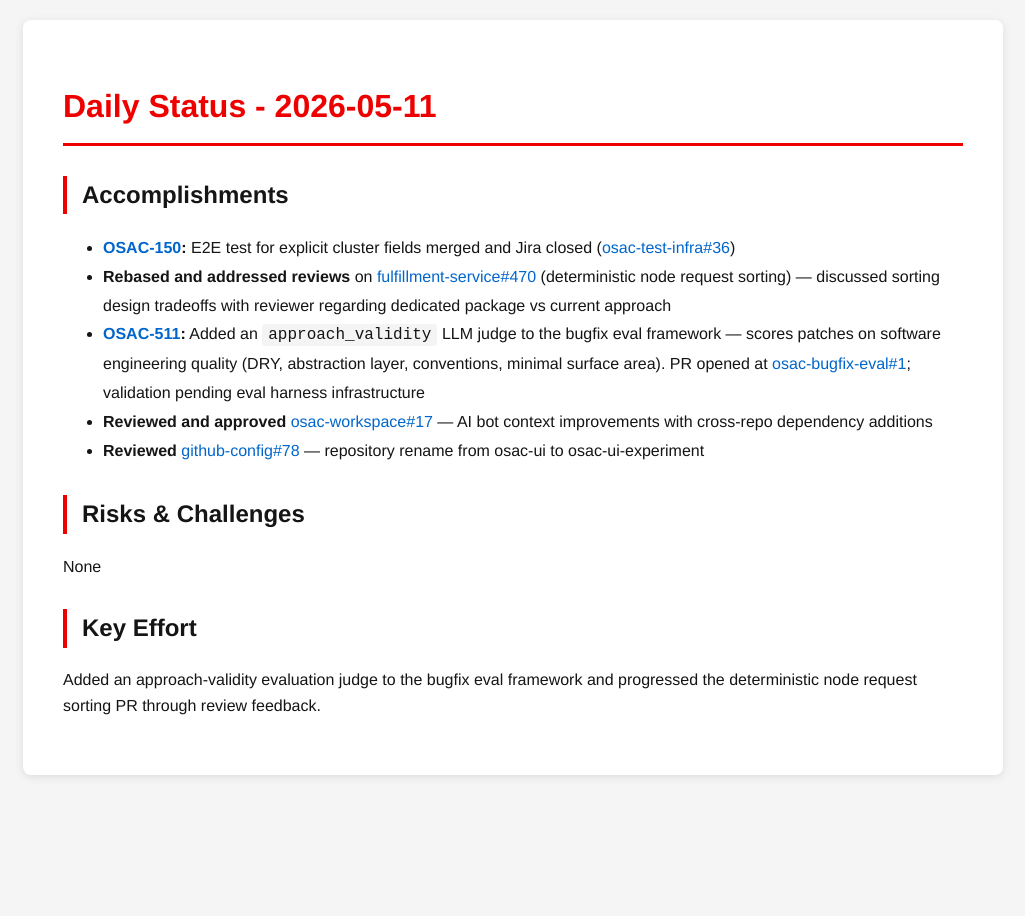
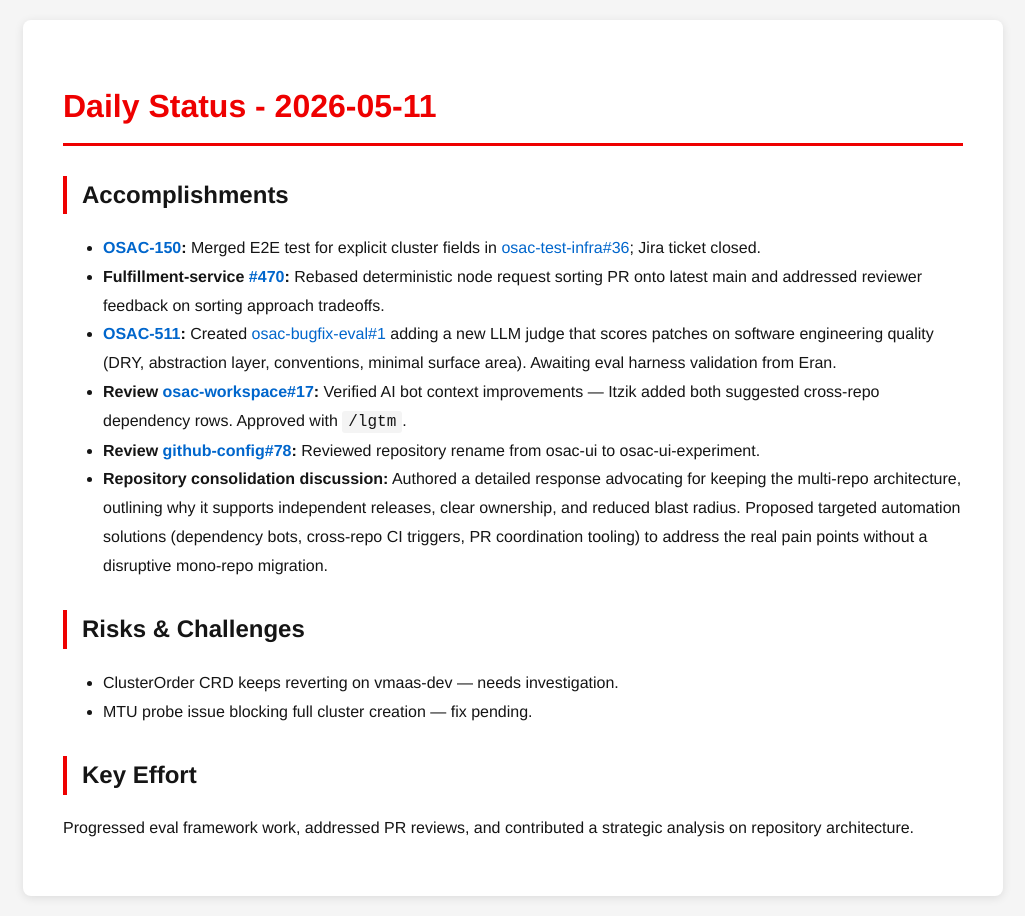
Before and after one commit to tzvatot/daily-status, a Jekyll site: the page built from 2026-05-11.md, in a window 1280 px wide. Shown: the whole page, without its empty margins (127-1152 px from the left). Built offline with Jekyll 4.4.1, drawn with Linux system fonts in a browser that asks for light colours.

Commit message:
Daily status update - 2026-05-11

```diff
--- a/2026-05-11.md
+++ b/2026-05-11.md
@@ -7,14 +7,16 @@ date: 2026-05-11
 # Daily Status - 2026-05-11
 
 ## Accomplishments
-- **[OSAC-150](https://redhat.atlassian.net/browse/OSAC-150):** E2E test for explicit cluster fields merged and Jira closed ([osac-test-infra#36](https://github.com/osac-project/osac-test-infra/pull/36))
-- **Rebased and addressed reviews** on [fulfillment-service#470](https://github.com/osac-project/fulfillment-service/pull/470) (deterministic node request sorting) — discussed sorting design tradeoffs with reviewer regarding dedicated package vs current approach
-- **[OSAC-511](https://redhat.atlassian.net/browse/OSAC-511):** Added an `approach_validity` LLM judge to the bugfix eval framework — scores patches on software engineering quality (DRY, abstraction layer, conventions, minimal surface area). PR opened at [osac-bugfix-eval#1](https://github.com/eranco74/osac-bugfix-eval/pull/1); validation pending eval harness infrastructure
-- **Reviewed and approved** [osac-workspace#17](https://github.com/osac-project/osac-workspace/pull/17) — AI bot context improvements with cross-repo dependency additions
-- **Reviewed** [github-config#78](https://github.com/osac-project/github-config/pull/78) — repository rename from osac-ui to osac-ui-experiment
+- **[OSAC-150](https://redhat.atlassian.net/browse/OSAC-150):** Merged E2E test for explicit cluster fields in [osac-test-infra#36](https://github.com/osac-project/osac-test-infra/pull/36); Jira ticket closed.
+- **Fulfillment-service [#470](https://github.com/osac-project/fulfillment-service/pull/470):** Rebased deterministic node request sorting PR onto latest main and addressed reviewer feedback on sorting approach tradeoffs.
+- **[OSAC-511](https://redhat.atlassian.net/browse/OSAC-511):** Created [osac-bugfix-eval#1](https://github.com/eranco74/osac-bugfix-eval/pull/1) adding a new LLM judge that scores patches on software engineering quality (DRY, abstraction layer, conventions, minimal surface area). Awaiting eval harness validation from Eran.
+- **Review [osac-workspace#17](https://github.com/osac-project/osac-workspace/pull/17):** Verified AI bot context improvements — Itzik added both suggested cross-repo dependency rows. Approved with `/lgtm`.
+- **Review [github-config#78](https://github.com/osac-project/github-config/pull/78):** Reviewed repository rename from osac-ui to osac-ui-experiment.
+- **Repository consolidation discussion:** Authored a detailed response advocating for keeping the multi-repo architecture, outlining why it supports independent releases, clear ownership, and reduced blast radius. Proposed targeted automation solutions (dependency bots, cross-repo CI triggers, PR coordination tooling) to address the real pain points without a disruptive mono-repo migration.
 
 ## Risks & Challenges
-None
+- ClusterOrder CRD keeps reverting on vmaas-dev — needs investigation.
+- MTU probe issue blocking full cluster creation — fix pending.
 
 ## Key Effort
-Added an approach-validity evaluation judge to the bugfix eval framework and progressed the deterministic node request sorting PR through review feedback.
+Progressed eval framework work, addressed PR reviews, and contributed a strategic analysis on repository architecture.
```
